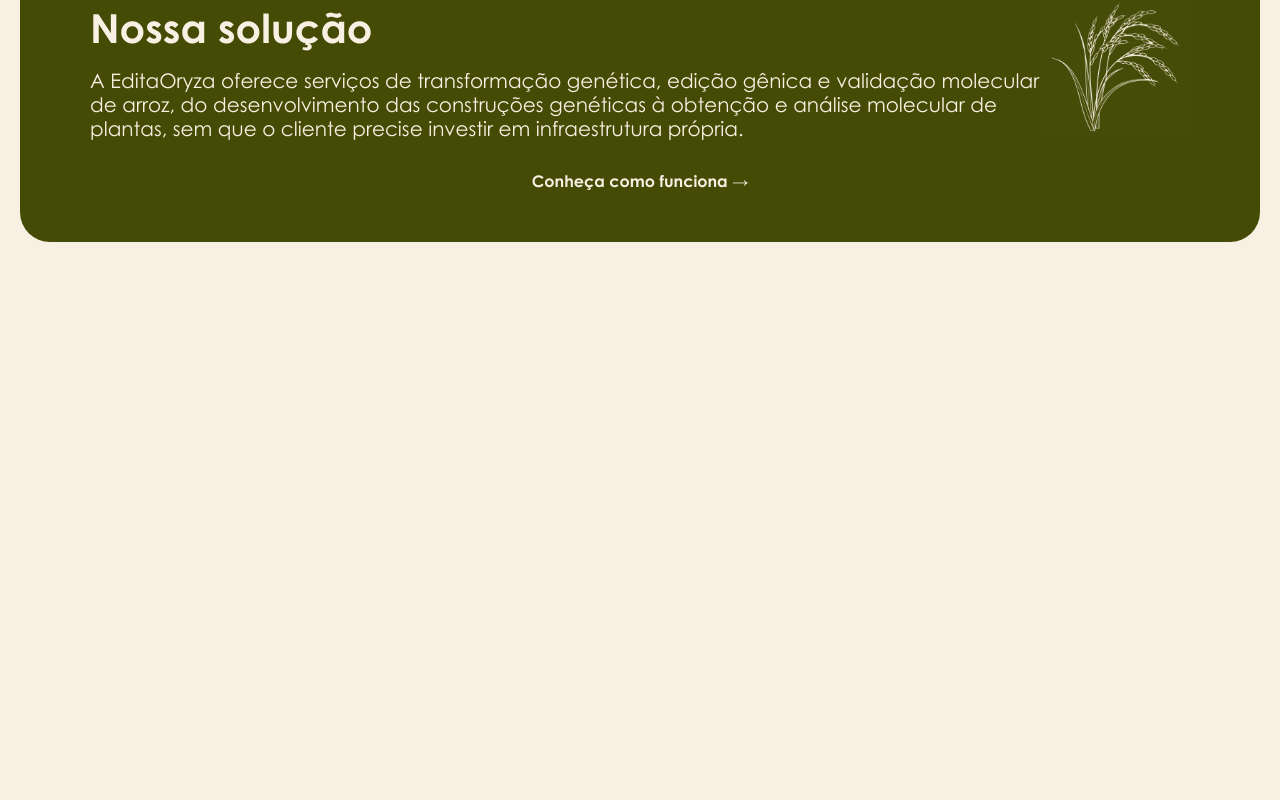
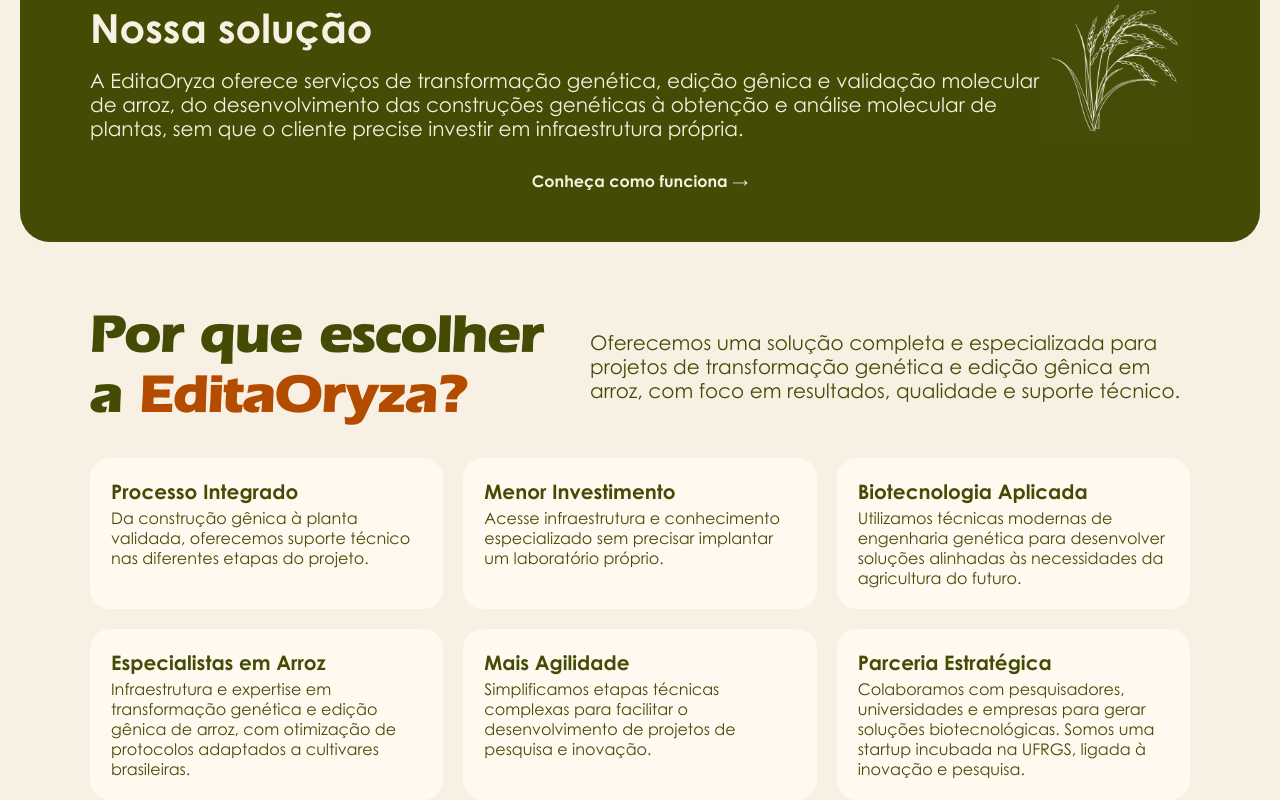
Before and after one commit to andressatomiozzo/editaOryza, a React (Vite) app: page / in a window 1280 px wide. Shown: the part 808-1608 px from the top of the page. Before the commit the page ends 1050 px from the top, so only its background shows below. Built offline with nearby package versions, Linux system fonts and the light colour scheme.

Commit message:
FEAT: add Why Choose Us section

```diff
--- a/src/App.tsx
+++ b/src/App.tsx
@@ -3,6 +3,7 @@ import { LanguageProvider } from "./context/LanguageContext";
 import Header from "./components/Header/Header";
 import Hero from "./components/Hero/Hero";
 import About from "./components/About/About";
+import WhyChooseUs from "./components/WhyChooseUs/WhyChooseUs";
 
 const App = () => {
   return (
@@ -10,6 +11,7 @@ const App = () => {
       <Header />
       <Hero />
       <About/>
+      <WhyChooseUs/>
     </LanguageProvider>
   );
 };
--- a/src/components/About/Solution.module.css
+++ b/src/components/About/Solution.module.css
@@ -12,6 +12,7 @@
   }
   @media (max-width: 30rem) {
     align-items: start;
+    margin-top: calc(var(--margin)/2);
   }
 }
 
--- /dev/null
+++ b/src/components/WhyChooseUs/Benefit.module.css
@@ -0,0 +1,25 @@
+.listItem {
+  background-color: var(--color-neutral1);
+  border-radius: var(--br-2);
+  width: 100%;
+  height: 100%;
+  padding: 1.25rem;
+  border: 1px solid transparent;
+  cursor: pointer;
+}
+
+.listItem h3 {
+  font-weight: 900;
+  color: var(--color-highlight2);
+  font-size: 1.25rem;
+}
+
+.listItem p {
+  color: var(--color-highlight2);
+  font-size: 1rem;
+  margin-top: 5px;
+}
+
+.listItem:hover {
+  border-color: var(--color-highlight2);
+}
--- /dev/null
+++ b/src/components/WhyChooseUs/Benefit.tsx
@@ -0,0 +1,18 @@
+import type { LiHTMLAttributes, PropsWithChildren } from "react";
+import styles from "./Benefit.module.css";
+
+type Benefit = React.PropsWithChildren<LiHTMLAttributes<HTMLLinkElement>> & {
+  title: string;
+  description: string;
+};
+
+const Benefit = ({ title, description }: Benefit) => {
+  return (
+    <li className={styles.listItem}>
+      <h3>{title}</h3>
+      <p>{description}</p>
+    </li>
+  );
+};
+
+export default Benefit;
--- /dev/null
+++ b/src/components/WhyChooseUs/WhyChooseUs.module.css
@@ -0,0 +1,54 @@
+.container {
+  /* background-image: url("../../assets/images/Gemini_Generated_Image_gqcygwgqcygwgqcy.jpeg");
+  background-color: #F8EDDC;
+  background-size: contain;
+  background-repeat: no-repeat;
+  background-position: 100%; */
+  margin-top: var(--margin);
+}
+
+.content {
+  max-width: 1100px;
+  margin: auto;
+}
+
+.text {
+  @media (max-width: 62.5rem) {
+    flex-direction: column;
+    align-items: start;
+  }
+}
+
+.title {
+  min-width: 500px;
+  @media (max-width: 1100px) {
+    min-width: 100%;
+  }
+}
+
+.title span:first-child {
+  color: var(--color-highlight2);
+}
+
+.title span:nth-child(2) {
+  color: var(--color-highlight1);
+}
+
+.text p {
+  @media (max-width: 62.5rem) {
+    padding-top: calc(var(--margin) / 3);
+  }
+}
+
+.cards {
+  display: grid;
+  grid-template-columns: repeat(3, 1fr);
+  gap: 20px;
+  margin-top: calc(var(--margin) / 2);
+  @media (max-width: 1100px) {
+    grid-template-columns: repeat(2, 1fr);
+  }
+  @media (max-width: 37rem) {
+    grid-template-columns: repeat(1, 1fr);
+  }
+}
--- /dev/null
+++ b/src/components/WhyChooseUs/WhyChooseUs.tsx
@@ -0,0 +1,30 @@
+import React from "react";
+import { useLanguageContext } from "../../context/LanguageContext";
+import Benefit from "./Benefit";
+
+import styles from "./WhyChooseUs.module.css";
+
+const WhyChooseUs = () => {
+  const { t } = useLanguageContext();
+
+  return (
+    <section className={`container ${styles.container}`}>
+      <div className={`${styles.content}`}>
+        <div className={`containerFlex ${styles.text}`}>
+          <h2 className={`title ${styles.title}`}>
+            <span>{t.about.why_choose_us.title[0]}</span>
+            <span>{t.about.why_choose_us.title[1]}</span>
+          </h2>
+          <p className={`paragraph ${styles.paragraph}`}>{t.about.why_choose_us.subtitle}</p>
+        </div>
+        <ul className={styles.cards}>
+          {t.about.why_choose_us.benefits.map((b) => (
+            <Benefit title={b.title} description={b.description} />
+          ))}
+        </ul>
+      </div>
+    </section>
+  );
+};
+
+export default WhyChooseUs;
```
Also changed, not shown: src/assets/images/Gemini_Generated_Image_gqcygwgqcygwgqcy.jpeg (added).
